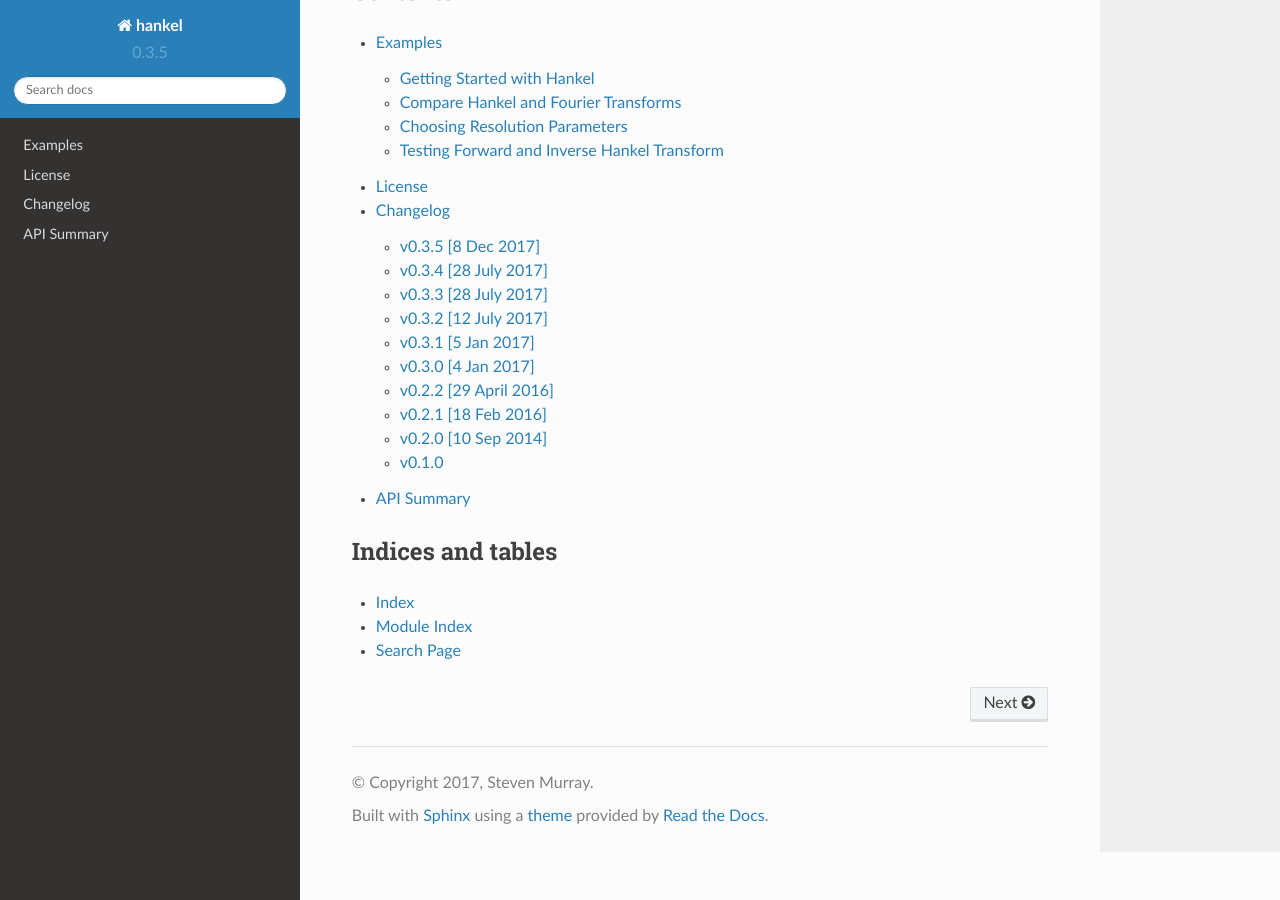
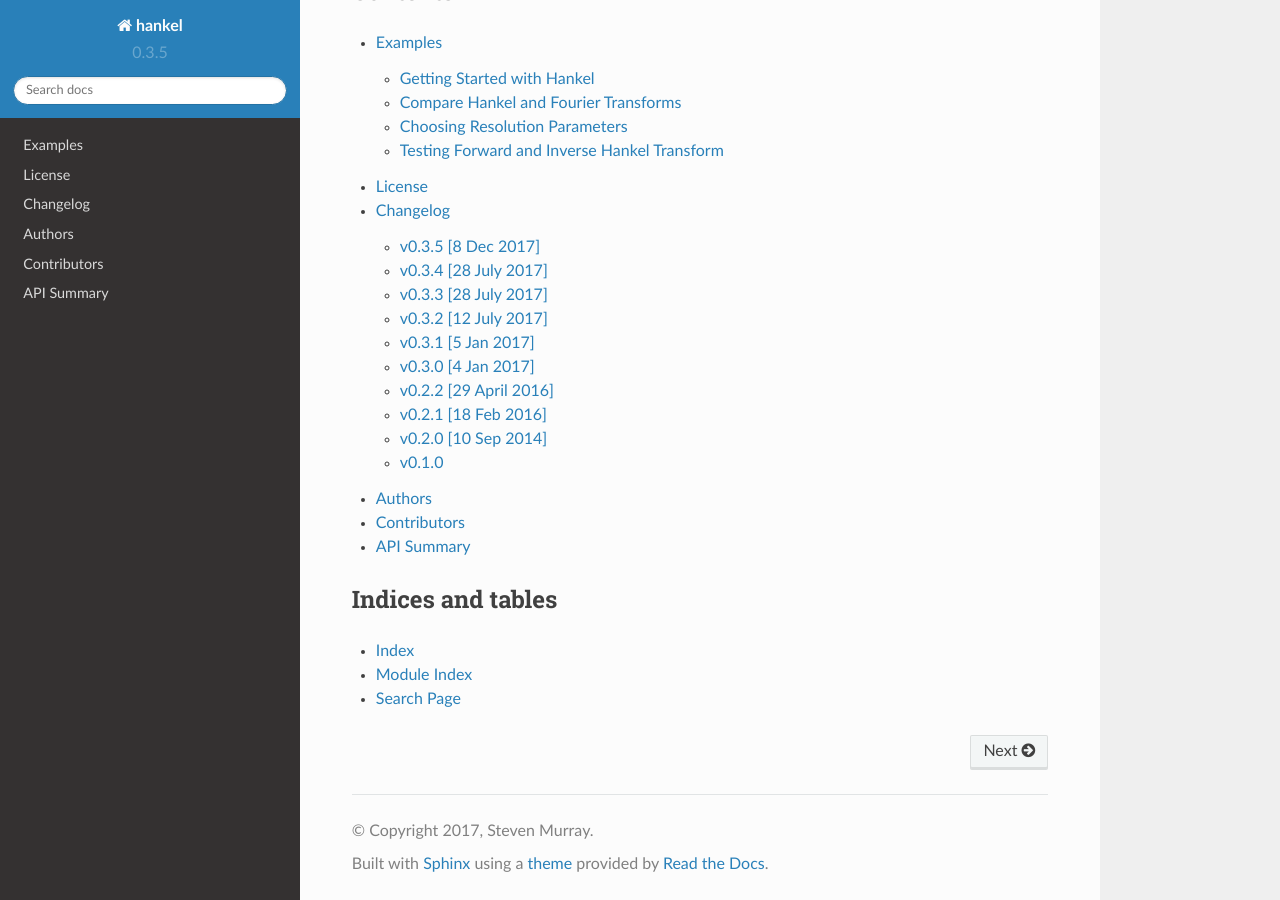
Before and after one commit to steven-murray/hankel, a Sphinx documentation site: the page built from docs/index.rst, in a window 1280 px wide and 900 px high, scrolled down 1247 px. Built offline with Sphinx 7.4.7 and the Read the Docs theme 2.0.0, drawn with Linux system fonts in a browser that asks for light colours.

Commit message:
add authors to docs

```diff
--- /dev/null
+++ b/docs/authors.rst
@@ -0,0 +1 @@
+.. include:: ../AUTHORS.rst
--- a/docs/index.rst
+++ b/docs/index.rst
@@ -15,6 +15,7 @@
    example_toc
    license
    changelog
+   authors
    api
 
 
```
